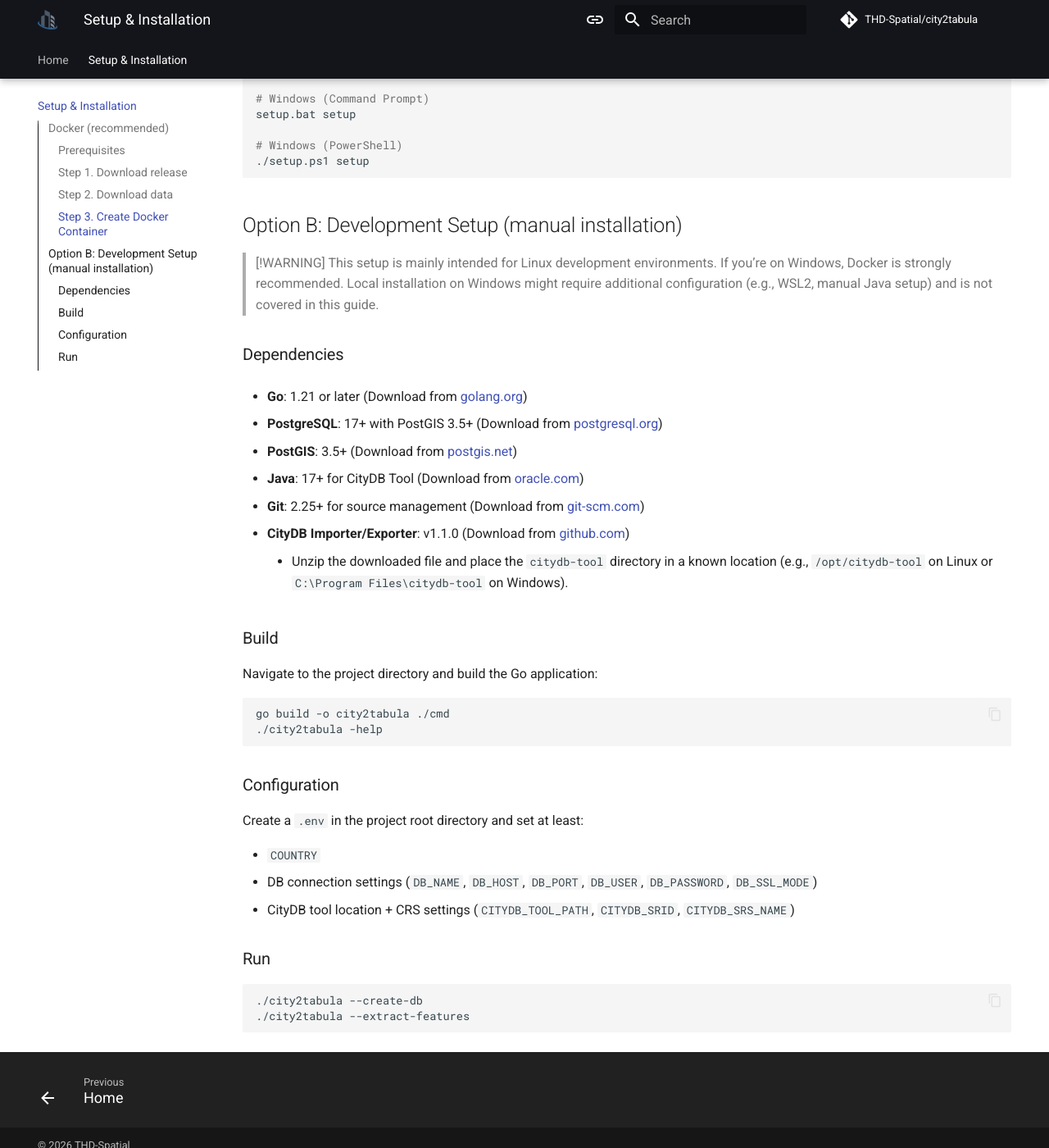
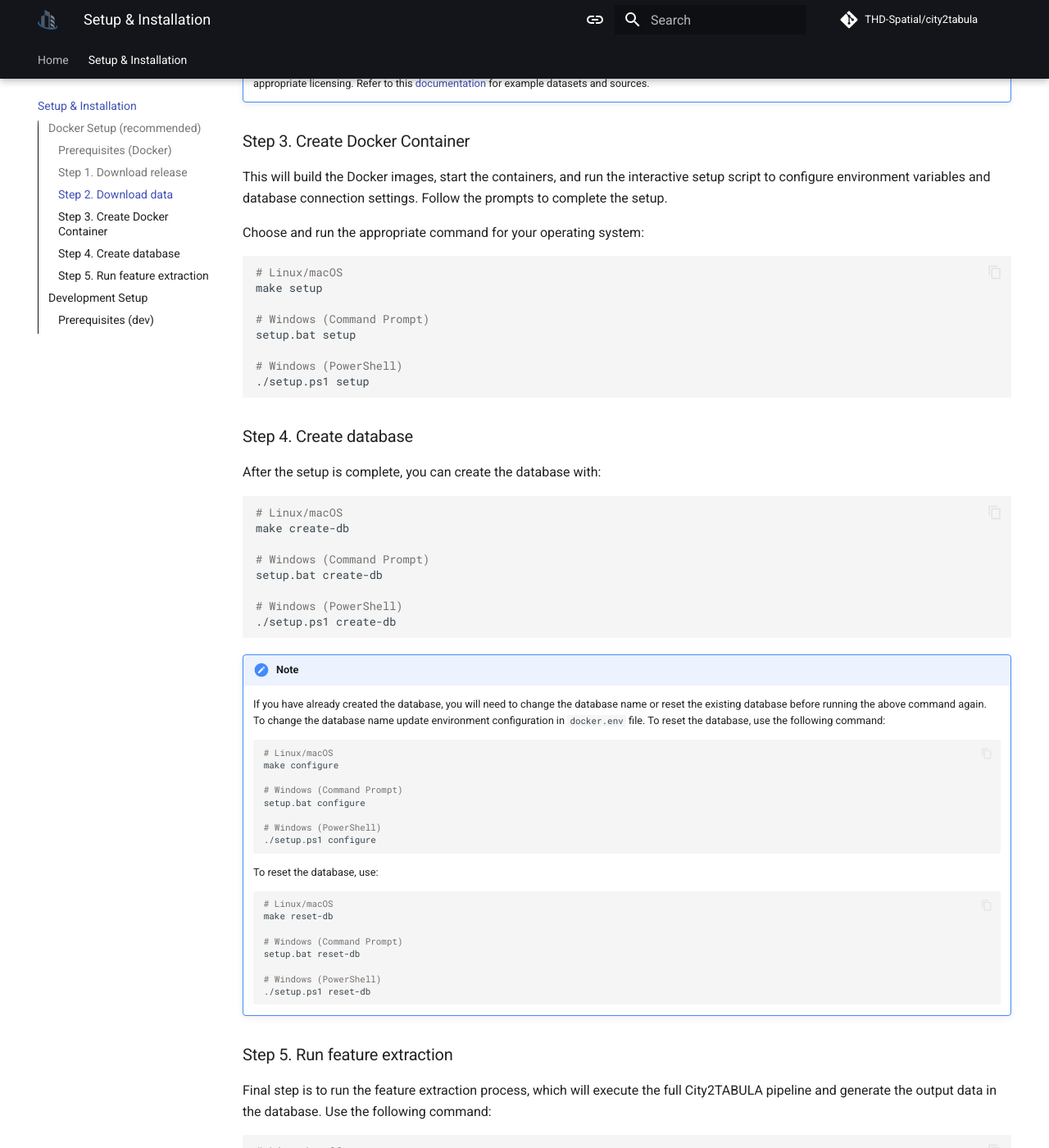
Before and after one commit to THD-Spatial/City2TABULA, an MkDocs documentation site: the page built from docs/installation/setup.md, in a window 1280 px wide and 1400 px high, scrolled down 1186 px. Shown: the whole window at 82% size. Built offline with MkDocs 1.6.1 and Material for MkDocs 9.7.7, drawn with Linux system fonts in a browser that asks for light colours; comment, search, counter and statistics services are not loaded; some of the changed text lies outside the part shown.

Commit message:
Update setup and usage documentation for clarity and completeness

````diff
--- a/docs/installation/setup.md
+++ b/docs/installation/setup.md
@@ -1,15 +1,15 @@
-# Setup & Installation
+# Setup and Usage
 
 For using the City2TABULA tool, you have two main options: the recommended Docker-based setup for ease of use and consistency, or a manual installation for advanced users who prefer direct control over the environment for development purposes.
 
-## Docker (recommended)
+## Docker Setup (recommended)
 
-### Prerequisites
+### Prerequisites (Docker)
 
-- Docker 20.10+
-- Docker Compose 2.0+
-- Linux/macOS: `make` (usually pre-installed)
-- Windows: use `setup.bat` for Command Prompt or `setup.ps1` for PowerShell
+| Requirement         | Version | Notes | Download Link |
+| ------------------- | ------- | ----- | ------------- |
+| Docker              | 20.10+  |       | [docker.com](https://www.docker.com/get-started) |
+| Docker Compose      | 2.0+    |       | [docs.docker.com](https://docs.docker.com/compose/install/) |
 
 ### Step 1. Download release
 
@@ -24,12 +24,23 @@
 Place your 3D city data file (.gml or .json) under `data/` directory before starting the containers:
 
 
-```text
+```bash
 data/
 ├── lod2/<country>/*(.gml | .json)
-├── lod3/<country>/*(.gml | .json)
-└── tabula/<country>.csv
+└── lod3/<country>/*(.gml | .json)
 ```
+!!! example
+    For example, if you have a LoD2 CityGML file for Germany, you would place it in `data/lod2/germany/` directory. If you have a corresponding LoD3 file, it would go in `data/lod3/germany/`. The directory structure should look like this:
+
+    ```bash
+    data/
+    ├── lod2/
+    │   └── germany/
+    │       └── germany_lod2.gml
+    └── lod3/
+        └── germany/
+            └── germany_lod3.gml
+    ```
 
 !!! note
     If you don’t have your own data, you can use the example datasets provided in the `data/` directory. These are sourced from publicly available datasets with appropriate licensing. Refer to this [documentation](https://github.com/THD-Spatial/city2tabula/blob/main/data/README.md) for example datasets and sources.
@@ -51,47 +62,79 @@
 ./setup.ps1 setup
 ```
 
-
-## Option B: Development Setup (manual installation)
-
-> [!WARNING]
-> This setup is mainly intended for Linux development environments. If you’re on Windows, Docker is strongly recommended. Local installation on Windows might require additional configuration (e.g., WSL2, manual Java setup) and is not covered in this guide.
-
-### Dependencies
-
-- **Go**: 1.21 or later (Download from [golang.org](https://go.dev/doc/install))
-
-- **PostgreSQL**: 17+ with PostGIS 3.5+ (Download from [postgresql.org](https://www.postgresql.org/download/))
-
-- **PostGIS**: 3.5+ (Download from [postgis.net](https://postgis.net/install/))
-
-- **Java**: 17+ for CityDB Tool (Download from [oracle.com](https://www.oracle.com/java/technologies/downloads/))
-
-- **Git**: 2.25+ for source management (Download from [git-scm.com](https://git-scm.com/downloads))
-
-- **CityDB Importer/Exporter**: v1.1.0 (Download from [github.com](https://github.com/3dcitydb/citydb-tool/releases/tag/v1.1.0))
-    - Unzip the downloaded file and place the `citydb-tool` directory in a known location (e.g., `/opt/citydb-tool` on Linux or `C:\Program Files\citydb-tool` on Windows).
-
-### Build
-
-Navigate to the project directory and build the Go application:
+### Step 4. Create database
+After the setup is complete, you can create the database with:
 
 ```bash
-go build -o city2tabula ./cmd
-./city2tabula -help
+# Linux/macOS
+make create-db
+
+# Windows (Command Prompt)
+setup.bat create-db
+
+# Windows (PowerShell)
+./setup.ps1 create-db
 ```
 
-### Configuration
+!!! note
+    If you have already created the database, you will need to change the database name or reset the existing database before running the above command again.
+    To change the database name update environment configuration in `docker.env` file. To reset the database, use the following command:
 
-Create a `.env` in the project root directory and set at least:
+    ```bash
+    # Linux/macOS
+    make configure
 
-- `COUNTRY`
-- DB connection settings (`DB_NAME`, `DB_HOST`, `DB_PORT`, `DB_USER`, `DB_PASSWORD`, `DB_SSL_MODE`)
-- CityDB tool location + CRS settings (`CITYDB_TOOL_PATH`, `CITYDB_SRID`, `CITYDB_SRS_NAME`)
+    # Windows (Command Prompt)
+    setup.bat configure
 
-### Run
+    # Windows (PowerShell)
+    ./setup.ps1 configure
+    ```
+
+    To reset the database, use:
+
+    ```bash
+    # Linux/macOS
+    make reset-db
+
+    # Windows (Command Prompt)
+    setup.bat reset-db
+
+    # Windows (PowerShell)
+    ./setup.ps1 reset-db
+    ```
+
+### Step 5. Run feature extraction
+
+Final step is to run the feature extraction process, which will execute the full City2TABULA pipeline and generate the output data in the database. Use the following command:
 
 ```bash
-./city2tabula --create-db
-./city2tabula --extract-features
+
+# Linux/macOS
+make extract-features
+
+# Windows (Command Prompt)
+setup.bat extract-features
+
+# Windows (PowerShell)
+./setup.ps1 extract-features
 ```
+
+## Development Setup
+
+!!! warning
+    This setup is mainly intended for Linux development environments. If you’re on Windows, Docker is strongly recommended. Local installation on Windows might require additional configuration (e.g., WSL2, manual Java setup) and is not covered in this guide.
+
+### Prerequisites (dev)
+
+| Requirement | Version | Notes | Download Link |
+| ----------- | ------- | ----- | ------------- |
+| Go          | 1.21+   | required for City2TABULA | [golang.org](https://go.dev/doc/install)                                                           |
+| PostgreSQL                 | 17+     | required for City2TABULA & CityDB Tool     | [postgresql.org](https://www.postgresql.org/download/)                                             |
+| PostGIS                    | 3.5+    | required for working with spatial data | [postgis.net](https://postgis.net/install/)                                                        |
+| Java                       | 17+  | required for CityDB Tool| [oracle.com](https://www.oracle.com/java/technologies/downloads/)                                  |
+| Git                        | 2.25+   | required for City2TABULA | [git-scm.com](https://git-scm.com/downloads)                                                       |
+| CityDB Importer/Exporter   | v1.1.0 | Unzip and place the `citydb-tool` directory at your preferred location. | [github.com](https://github.com/3dcitydb/citydb-tool/releases/tag/v1.1.0)                          |
+
+!!! note
+    Steps for local development setup will be added in future updates. For now, refer to the Docker setup instructions for a streamlined installation process.
````
Also changed, not shown: docs/open-source-check/open-source-checklist.md (+2 -2 lines).
